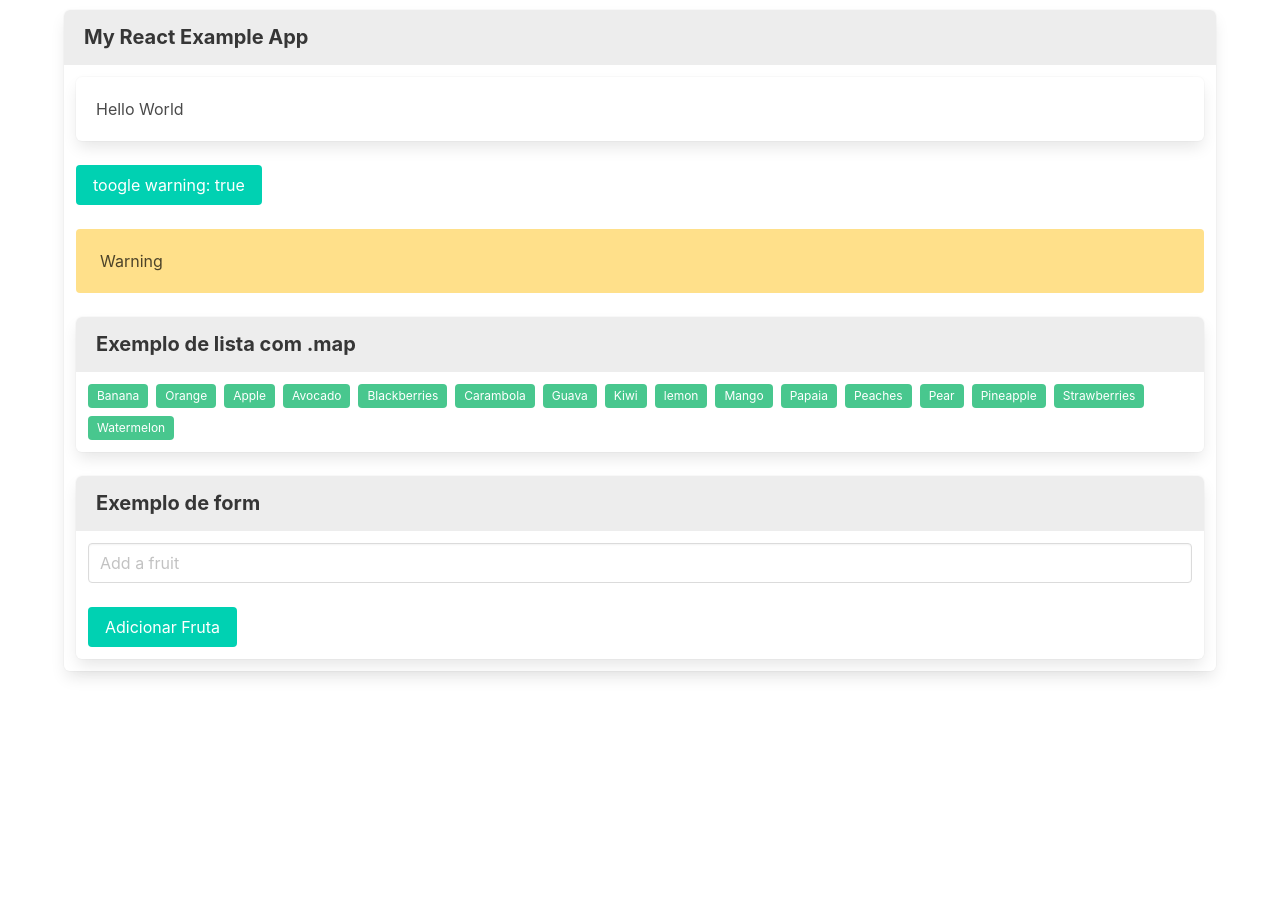
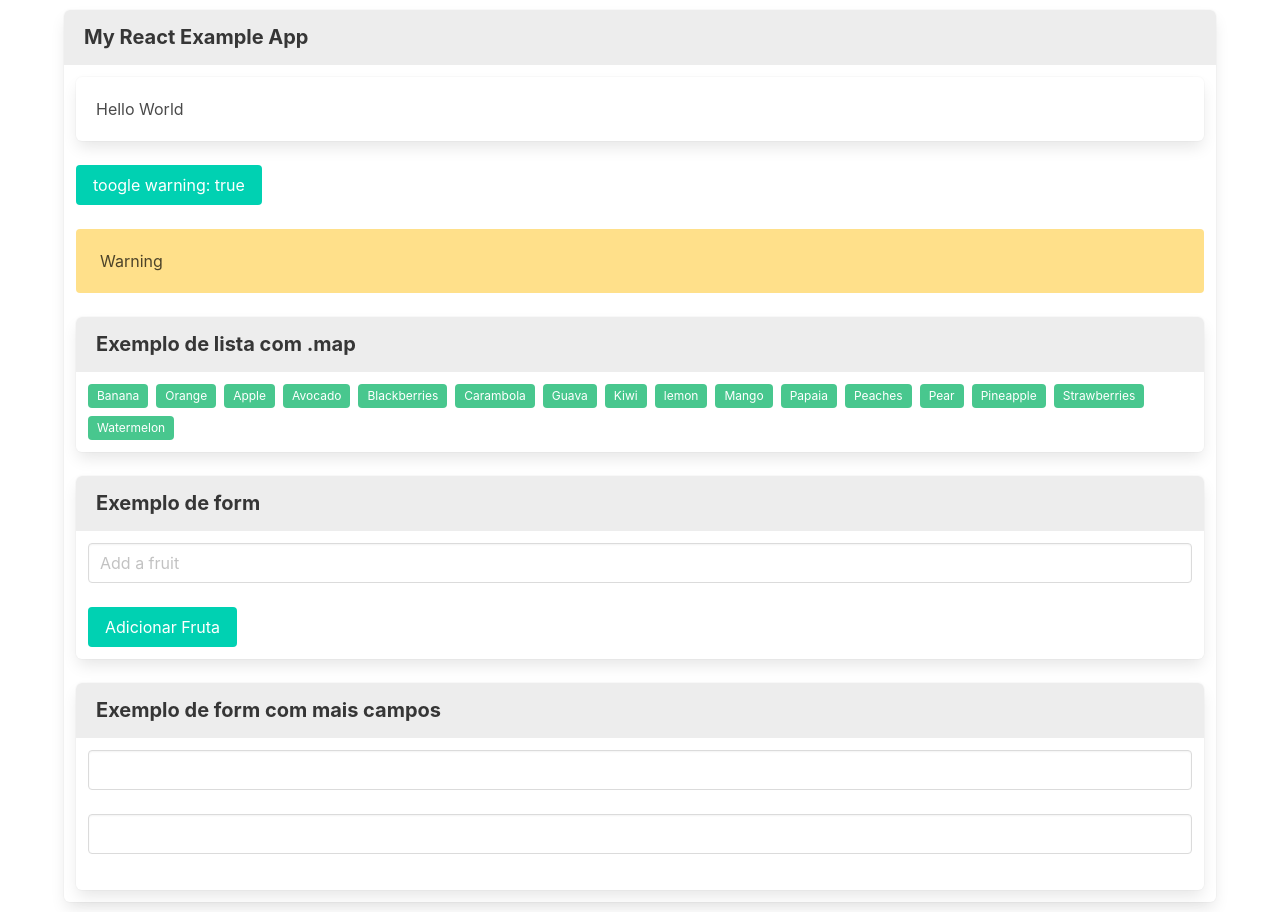
Before and after one commit to danielschmitz/react-bulma, a React (Create React App) app: page / in a window 1280 px wide. Before the commit the page ends 800 px from the top, so only its background shows below. Built offline with nearby package versions, Linux system fonts and the light colour scheme.

Commit message:
Multi fields, generica change event

```diff
--- a/src/App.js
+++ b/src/App.js
@@ -16,6 +16,8 @@ export default class App extends Component {
     this.state = {
       showWarning: true,
       fruit: "",
+      field1: "",
+      field2: "",
       fruits: ['Banana', 'Orange', 'Apple', 'Avocado',
         'Blackberries', 'Carambola', 'Guava', 'Kiwi', 'lemon', 'Mango',
         'Papaia', 'Peaches', 'Pear', 'Pineapple', 'Strawberries', 'Watermelon'
@@ -40,6 +42,13 @@ export default class App extends Component {
 
   handleChange = (event) => {
     this.setState({ fruit: event.target.value })
+    console.log(this.state)
+
+  }
+
+  handleChangeGeneric = (event) => {
+    let name = event.target.name
+    this.setState({ [name]: event.target.value })
   }
 
   render() {
@@ -74,6 +83,27 @@ export default class App extends Component {
               </form>
             </Panel>
           </Block>
+          <Block>
+            <Panel title="Exemplo de form com mais campos">
+              <form>
+                <input className="input"
+                  type="text"
+                  name="field1"
+                  value={this.state.field1}
+                  onChange={this.handleChangeGeneric}
+                ></input>
+                <br /><br />
+                <input className="input"
+                  type="text"
+                  name="field2"
+                  value={this.state.field2}
+                  onChange={this.handleChangeGeneric}
+                ></input>
+                <br /><br />
+              </form>
+
+            </Panel>
+          </Block>
         </Panel>
       </Container >
     )
```
